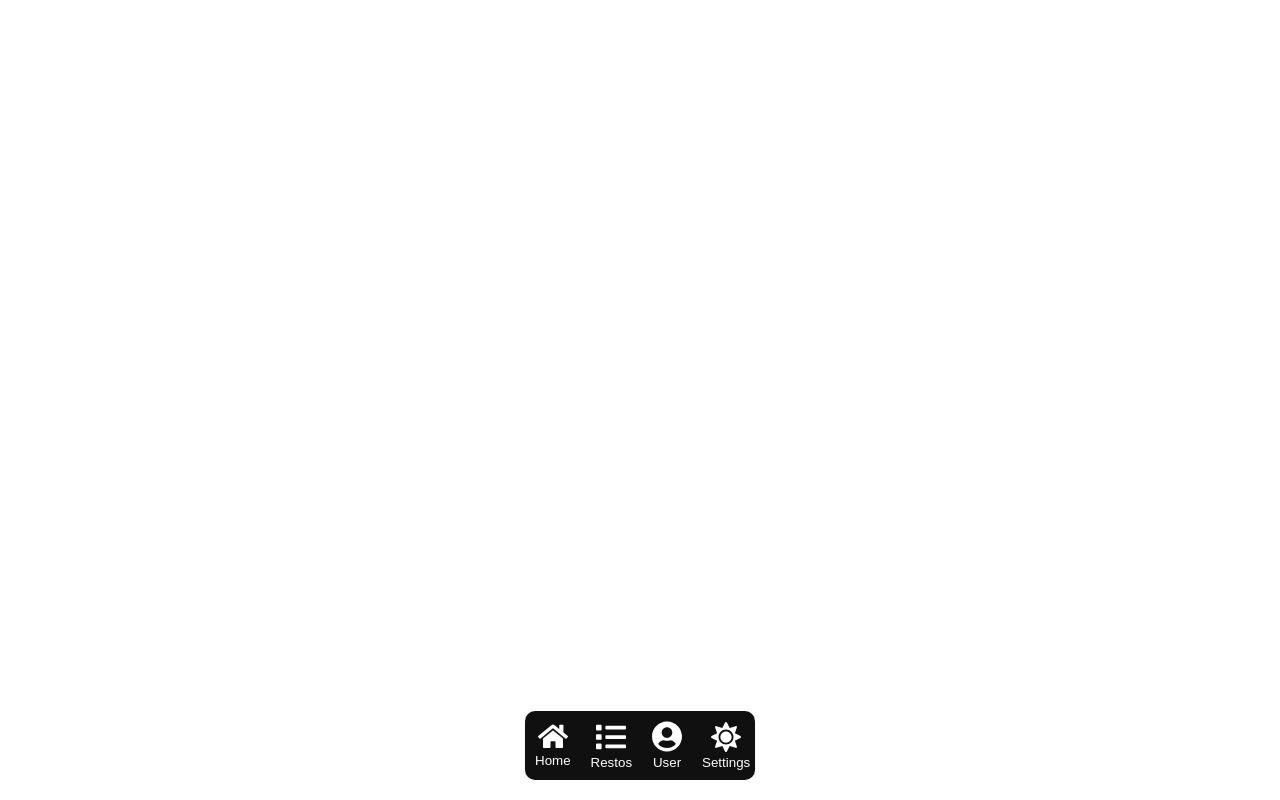
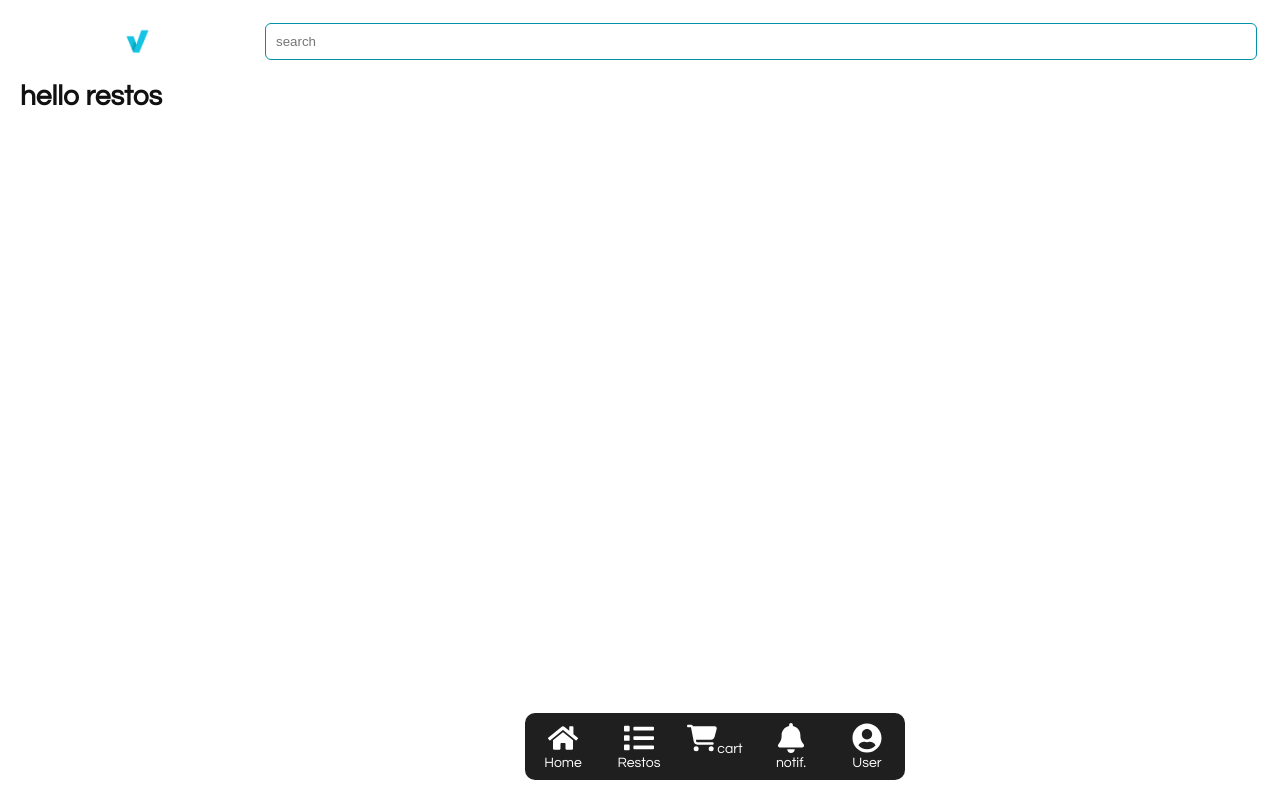
Before and after one commit to ahmadwarren/Nleka, a React app: page /resto in a window 1280 px wide. Built offline with nearby package versions, Linux system fonts and the light colour scheme.

Commit message:
le menu bien arranger et le router bien fait

```diff
--- a/src/asset/Restos.js
+++ b/src/asset/Restos.js
@@ -1,4 +1,4 @@
-const Resto =()=> {
+const Restos =()=> {
 
     return (
   <h1>hello restos</h1>
@@ -7,4 +7,4 @@ const Resto =()=> {
 
 }
 
-export default Resto;
+export default Restos;
--- /dev/null
+++ b/src/asset/cart.js
@@ -0,0 +1,8 @@
+const Cart =()=> {
+    return (
+        <h1>hello Cart</h1>
+    );
+
+}
+
+export default Cart;
--- a/src/asset/menu.js
+++ /dev/null
@@ -1,39 +0,0 @@
-
-const Menu = () => {
-
-  return (
-    <nav>
-
-
-      <button className="menu-btn" >
-        <svg xmlns="http://www.w3.org/2000/svg" viewBox="0 0 576 512">
-          <path
-            d="M280.37 148.26L96 300.11V464a16 16 0 0 0 16 16l112.06-.29a16 16 0 0 0 15.92-16V368a16 16 0 0 1 16-16h64a16 16 0 0 1 16 16v95.64a16 16 0 0 0 16 16.05L464 480a16 16 0 0 0 16-16V300L295.67 148.26a12.19 12.19 0 0 0-15.3 0zM571.6 251.47L488 182.56V44.05a12 12 0 0 0-12-12h-56a12 12 0 0 0-12 12v72.61L318.47 43a48 48 0 0 0-61 0L4.34 251.47a12 12 0 0 0-1.6 16.9l25.5 31A12 12 0 0 0 45.15 301l235.22-193.74a12.19 12.19 0 0 1 15.3 0L530.9 301a12 12 0 0 0 16.9-1.6l25.5-31a12 12 0 0 0-1.7-16.93z" />
-        </svg>
-        Home
-      </button>
-
-
-      <button className="menu-btn">
-
-
-
-          <svg xmlns="http://www.w3.org/2000/svg" viewBox="0 0 512 512"><path d="M80 368H16a16 16 0 0 0-16 16v64a16 16 0 0 0 16 16h64a16 16 0 0 0 16-16v-64a16 16 0 0 0-16-16zm0-320H16A16 16 0 0 0 0 64v64a16 16 0 0 0 16 16h64a16 16 0 0 0 16-16V64a16 16 0 0 0-16-16zm0 160H16a16 16 0 0 0-16 16v64a16 16 0 0 0 16 16h64a16 16 0 0 0 16-16v-64a16 16 0 0 0-16-16zm416 176H176a16 16 0 0 0-16 16v32a16 16 0 0 0 16 16h320a16 16 0 0 0 16-16v-32a16 16 0 0 0-16-16zm0-320H176a16 16 0 0 0-16 16v32a16 16 0 0 0 16 16h320a16 16 0 0 0 16-16V80a16 16 0 0 0-16-16zm0 160H176a16 16 0 0 0-16 16v32a16 16 0 0 0 16 16h320a16 16 0 0 0 16-16v-32a16 16 0 0 0-16-16z"/></svg>
-        Restos
-      </button>
-      <button className="menu-btn">
-
-            <svg xmlns="http://www.w3.org/2000/svg" viewBox="0 0 496 512"><path d="M248 8C111 8 0 119 0 256s111 248 248 248 248-111 248-248S385 8 248 8zm0 96c48.6 0 88 39.4 88 88s-39.4 88-88 88-88-39.4-88-88 39.4-88 88-88zm0 344c-58.7 0-111.3-26.6-146.5-68.2 18.8-35.4 55.6-59.8 98.5-59.8 2.4 0 4.8.4 7.1 1.1 13 4.2 26.6 6.9 40.9 6.9 14.3 0 28-2.7 40.9-6.9 2.3-.7 4.7-1.1 7.1-1.1 42.9 0 79.7 24.4 98.5 59.8C359.3 421.4 306.7 448 248 448z"/></svg>
-         User
-         </button>
-         <button className="menu-btn">
-        <svg xmlns="http://www.w3.org/2000/svg" viewBox="0 0 512 512"><path d="M256 160c-52.9 0-96 43.1-96 96s43.1 96 96 96 96-43.1 96-96-43.1-96-96-96zm246.4 80.5l-94.7-47.3 33.5-100.4c4.5-13.6-8.4-26.5-21.9-21.9l-100.4 33.5-47.4-94.8c-6.4-12.8-24.6-12.8-31 0l-47.3 94.7L92.7 70.8c-13.6-4.5-26.5 8.4-21.9 21.9l33.5 100.4-94.7 47.4c-12.8 6.4-12.8 24.6 0 31l94.7 47.3-33.5 100.5c-4.5 13.6 8.4 26.5 21.9 21.9l100.4-33.5 47.3 94.7c6.4 12.8 24.6 12.8 31 0l47.3-94.7 100.4 33.5c13.6 4.5 26.5-8.4 21.9-21.9l-33.5-100.4 94.7-47.3c13-6.5 13-24.7.2-31.1zm-155.9 106c-49.9 49.9-131.1 49.9-181 0-49.9-49.9-49.9-131.1 0-181 49.9-49.9 131.1-49.9 181 0 49.9 49.9 49.9 131.1 0 181z"/></svg>
-          Settings
-        </button>
-    </nav>
-
-  );
-
-}
-
-export default Menu;
--- /dev/null
+++ b/src/asset/notify.js
@@ -0,0 +1,10 @@
+const Notification =()=> {
+
+    return (
+  <h1>hello Notification </h1>
+
+    );
+
+}
+
+export default Notification;
--- /dev/null
+++ b/src/asset/user.js
@@ -0,0 +1,10 @@
+const User =()=> {
+
+    return (
+  <h1>hello User</h1>
+
+    );
+
+}
+
+export default User;
--- a/src/index.css
+++ b/src/index.css
@@ -1,15 +1,20 @@
+:root{
+  --main-color :#e95528;
+  --white: #fff;
+  --black : #111;
+}
 body {
     font: 14px "Century Gothic", Futura, sans-serif;
     margin: 20px;
-    background: #fff;
-    color: #000;
+    background: var(--white);
+    color: var(--black);
     transition: all 4s;
     word-wrap: break-word;
     /* overflow: hidden; */
   }
   /* global */
  a{
-  color: #fff;
+  color: var(--white);
   text-decoration: none;
  }
  img{
@@ -17,10 +22,11 @@ body {
 }
   /* nav bar */
   nav{
-    width: 230px;
+    text-align: center;
+    width: 380px;
     padding: 0px;
     border-radius: 10px;
-    background: #000000ef;
+    background: #000000e0;
      position: fixed;
      bottom: 10px;
     left: calc((100% - 230px)/2);
@@ -44,9 +50,11 @@ body {
   nav .menu-btn:hover svg, nav .menu-btn:focus svg{
     fill: #e95528;
     transition: 1s;
+
   }
   nav .menu-btn svg{
     width: 30px;
+    height: 30px;
     fill: #fff;
   }
   nav .menu-btn::after{
@@ -114,7 +122,7 @@ body {
     overflow: hidden;
     border: 1px solid #cfcfcf;
   }
-  @media (max-width : 310px){
+  @media (max-width : 380px){
     body{
       font:60%;
     }
--- a/src/index.js
+++ b/src/index.js
@@ -1,30 +1,54 @@
 import React from 'react';
 import ReactDOM from 'react-dom/client';
 
-import { BrowserRouter as Router,Routes,Route,Link} from 'react-router-dom';
+import {BrowserRouter as Router,Routes,Route,Link} from 'react-router-dom';
 import './index.css';
-import Menu from './asset/menu'
+
 import Search from './asset/search';
 import Box from './asset/box';
-//import Resto from './asset/resto';
-
+import Restos from './asset/Restos';
+import Cart from './asset/cart';
+import User from './asset/user';
+import Notification from './asset/notify';
   class App extends React.Component {
 // ,LinkRouter,Routes,
     render() {
       return (
             <div>
-              {/* <Search />
+               <Search />
 
-                <Box />
 
-                <Menu /> */}
 
         <Router>
-        <Link to="./">Home</Link>
+            <nav>
+              <Link to={'./home'} className='menu-btn'>
+              <svg xmlns="http://www.w3.org/2000/svg" viewBox="0 0 576 512">
+                <path
+                  d="M280.37 148.26L96 300.11V464a16 16 0 0 0 16 16l112.06-.29a16 16 0 0 0 15.92-16V368a16 16 0 0 1 16-16h64a16 16 0 0 1 16 16v95.64a16 16 0 0 0 16 16.05L464 480a16 16 0 0 0 16-16V300L295.67 148.26a12.19 12.19 0 0 0-15.3 0zM571.6 251.47L488 182.56V44.05a12 12 0 0 0-12-12h-56a12 12 0 0 0-12 12v72.61L318.47 43a48 48 0 0 0-61 0L4.34 251.47a12 12 0 0 0-1.6 16.9l25.5 31A12 12 0 0 0 45.15 301l235.22-193.74a12.19 12.19 0 0 1 15.3 0L530.9 301a12 12 0 0 0 16.9-1.6l25.5-31a12 12 0 0 0-1.7-16.93z" />
+              </svg>
+                Home</Link>
+              <Link to={'./resto'} className='menu-btn'>
+              <svg xmlns="http://www.w3.org/2000/svg" viewBox="0 0 512 512"><path d="M80 368H16a16 16 0 0 0-16 16v64a16 16 0 0 0 16 16h64a16 16 0 0 0 16-16v-64a16 16 0 0 0-16-16zm0-320H16A16 16 0 0 0 0 64v64a16 16 0 0 0 16 16h64a16 16 0 0 0 16-16V64a16 16 0 0 0-16-16zm0 160H16a16 16 0 0 0-16 16v64a16 16 0 0 0 16 16h64a16 16 0 0 0 16-16v-64a16 16 0 0 0-16-16zm416 176H176a16 16 0 0 0-16 16v32a16 16 0 0 0 16 16h320a16 16 0 0 0 16-16v-32a16 16 0 0 0-16-16zm0-320H176a16 16 0 0 0-16 16v32a16 16 0 0 0 16 16h320a16 16 0 0 0 16-16V80a16 16 0 0 0-16-16zm0 160H176a16 16 0 0 0-16 16v32a16 16 0 0 0 16 16h320a16 16 0 0 0 16-16v-32a16 16 0 0 0-16-16z"/></svg>
+                Restos</Link>
+              <Link to={'./cart'} className='menu-btn'>
+              <svg xmlns="http://www.w3.org/2000/svg" viewBox="0 0 576 512"><path d="M0 24C0 10.7 10.7 0 24 0H69.5c22 0 41.5 12.8 50.6 32h411c26.3 0 45.5 25 38.6 50.4l-41 152.3c-8.5 31.4-37 53.3-69.5 53.3H170.7l5.4 28.5c2.2 11.3 12.1 19.5 23.6 19.5H488c13.3 0 24 10.7 24 24s-10.7 24-24 24H199.7c-34.6 0-64.3-24.6-70.7-58.5L77.4 54.5c-.7-3.8-4-6.5-7.9-6.5H24C10.7 48 0 37.3 0 24zM128 464a48 48 0 1 1 96 0 48 48 0 1 1 -96 0zm336-48a48 48 0 1 1 0 96 48 48 0 1 1 0-96z"/></svg>
+
+                 cart</Link>
+                <Link to={'./notification'} className='menu-btn'>
+
+                <svg xmlns="http://www.w3.org/2000/svg" viewBox="0 0 448 512"><path d="M224 0c-17.7 0-32 14.3-32 32V51.2C119 66 64 130.6 64 208v18.8c0 47-17.3 92.4-48.5 127.6l-7.4 8.3c-8.4 9.4-10.4 22.9-5.3 34.4S19.4 416 32 416H416c12.6 0 24-7.4 29.2-18.9s3.1-25-5.3-34.4l-7.4-8.3C401.3 319.2 384 273.9 384 226.8V208c0-77.4-55-142-128-156.8V32c0-17.7-14.3-32-32-32zm45.3 493.3c12-12 18.7-28.3 18.7-45.3H224 160c0 17 6.7 33.3 18.7 45.3s28.3 18.7 45.3 18.7s33.3-6.7 45.3-18.7z"/></svg>
+                 notif.</Link>
+              <Link to={'./user'} className='menu-btn'>
+              <svg xmlns="http://www.w3.org/2000/svg" viewBox="0 0 496 512"><path d="M248 8C111 8 0 119 0 256s111 248 248 248 248-111 248-248S385 8 248 8zm0 96c48.6 0 88 39.4 88 88s-39.4 88-88 88-88-39.4-88-88 39.4-88 88-88zm0 344c-58.7 0-111.3-26.6-146.5-68.2 18.8-35.4 55.6-59.8 98.5-59.8 2.4 0 4.8.4 7.1 1.1 13 4.2 26.6 6.9 40.9 6.9 14.3 0 28-2.7 40.9-6.9 2.3-.7 4.7-1.1 7.1-1.1 42.9 0 79.7 24.4 98.5 59.8C359.3 421.4 306.7 448 248 448z"/></svg>
+
+                User</Link>
+            </nav>
           <Routes>
-            <Route exact path='/' element={< Search />}></Route>
-            <Route exact path='/user' element={< Box />}></Route>
-            <Route exact path='/resto' element={< Menu/>}></Route>
+            <Route exact path='/' element={< Box />}></Route>
+            <Route exact path='/resto' element={< Restos />}></Route>
+            <Route exact path='/cart' element={< Cart/>}></Route>
+            <Route exact path='/user' element={< User/>}></Route>
+            <Route exact path='/notification' element={< Notification/>}></Route>
           </Routes>
         </Router>
             </div>
```
